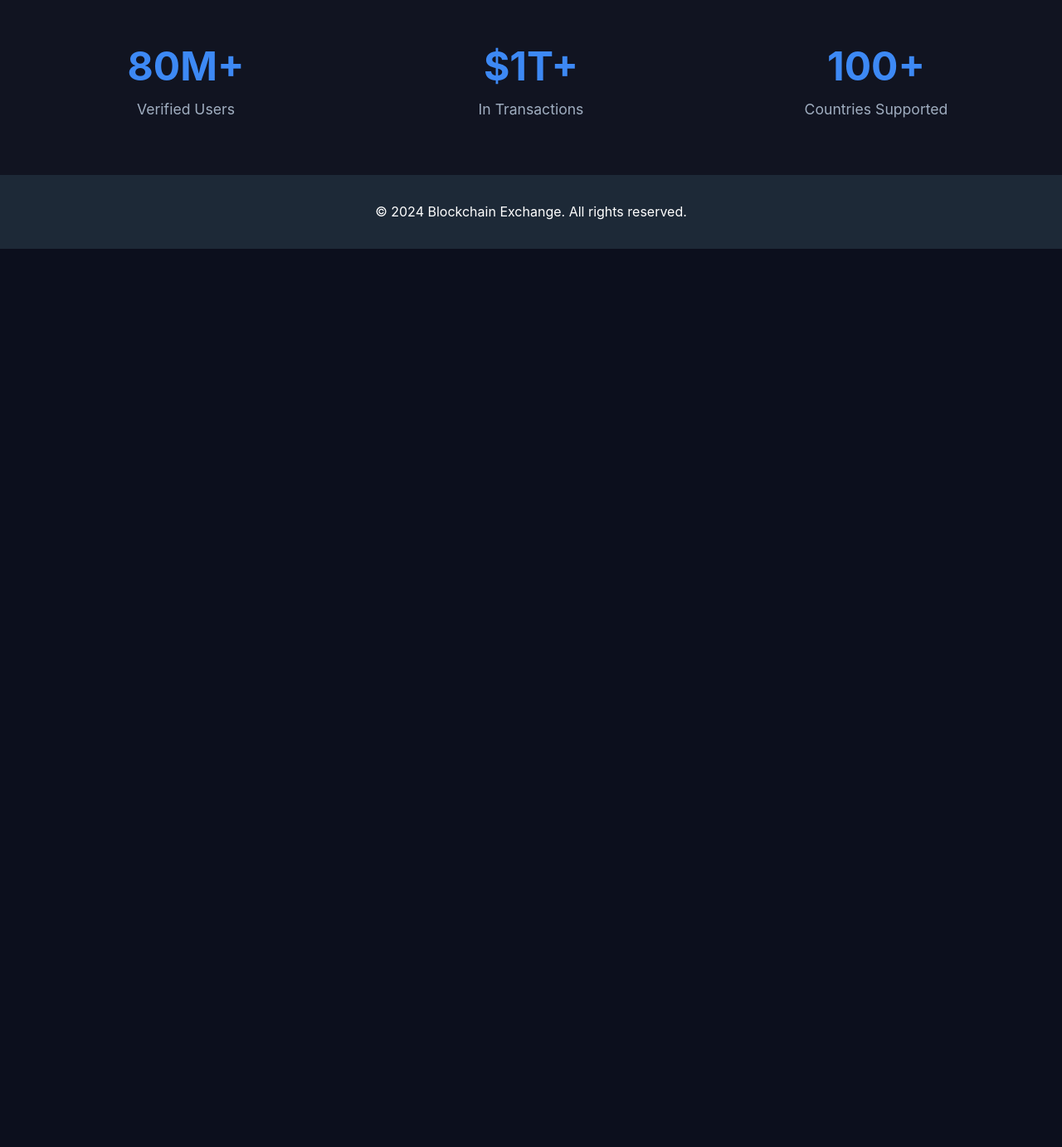
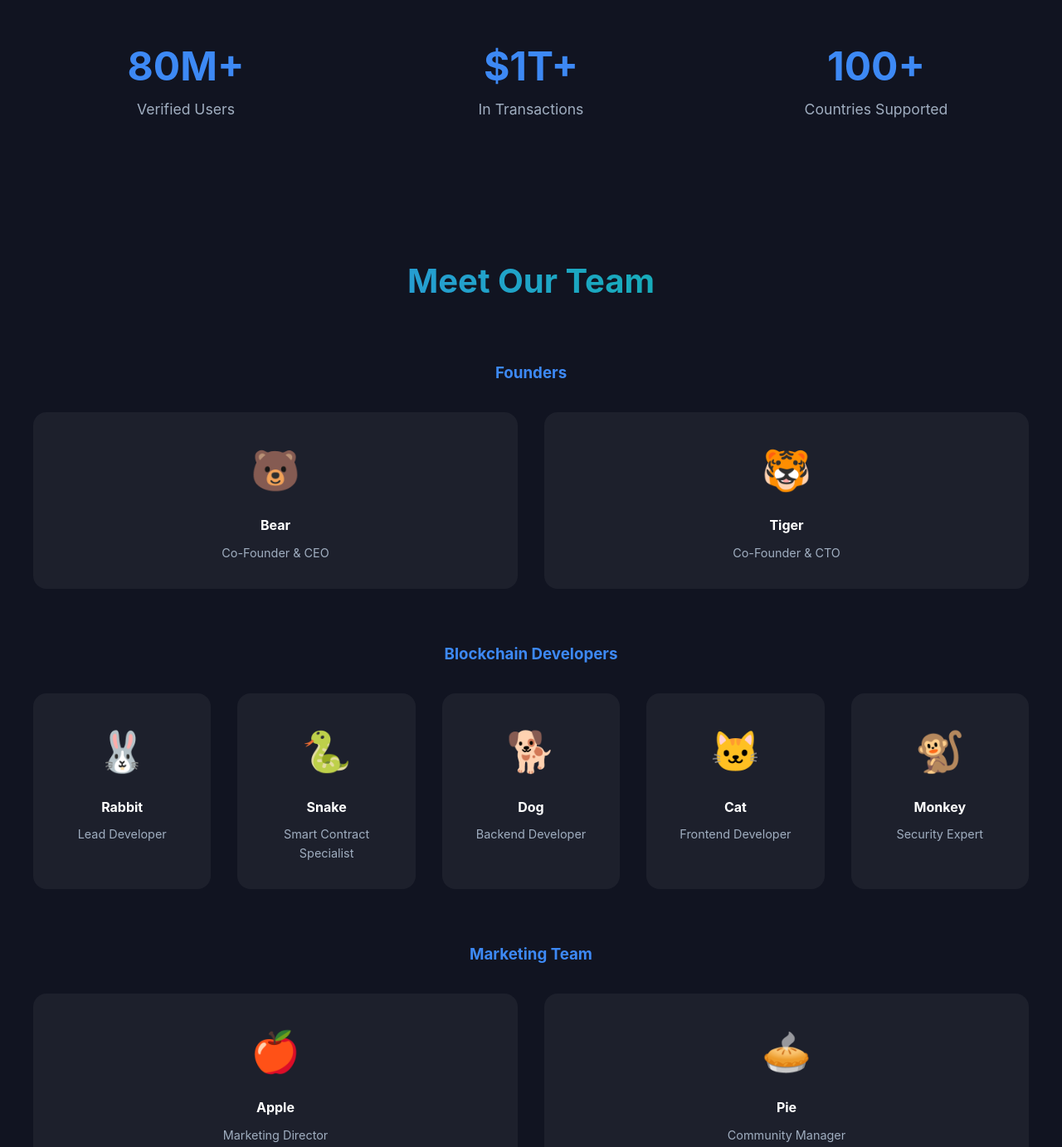
Before and after one commit to stkim-frog/homepage, a website built with Vite: page index.html in a window 1280 px wide. Shown: the part 1276-2659 px from the top of the page at 83% size. Before the commit the page ends 1576 px from the top, so only its background shows below. Built offline with nearby package versions, Linux system fonts and the light colour scheme.

Commit message:
Assistant checkpoint: Add team section with styled member cards
Assistant generated file changes:
- index.html: Add team section
- style.css: Add team section styles

---

User prompt:

add introduction our team as bear, tiger who are founder and  rabbit, snake, dog, cat, monkey as blockchain developer and apple and pie as a marketer and tank, wing as laywer

```diff
--- a/index.html
+++ b/index.html
@@ -95,6 +95,94 @@
         </div>
     </section>
 
+    <section class="team">
+        <h2>Meet Our Team</h2>
+        <div class="team-grid">
+            <!-- Founders -->
+            <div class="team-category">
+                <h3>Founders</h3>
+                <div class="team-members">
+                    <div class="team-member">
+                        <div class="member-avatar">🐻</div>
+                        <h4>Bear</h4>
+                        <p>Co-Founder & CEO</p>
+                    </div>
+                    <div class="team-member">
+                        <div class="member-avatar">🐯</div>
+                        <h4>Tiger</h4>
+                        <p>Co-Founder & CTO</p>
+                    </div>
+                </div>
+            </div>
+
+            <!-- Developers -->
+            <div class="team-category">
+                <h3>Blockchain Developers</h3>
+                <div class="team-members">
+                    <div class="team-member">
+                        <div class="member-avatar">🐰</div>
+                        <h4>Rabbit</h4>
+                        <p>Lead Developer</p>
+                    </div>
+                    <div class="team-member">
+                        <div class="member-avatar">🐍</div>
+                        <h4>Snake</h4>
+                        <p>Smart Contract Specialist</p>
+                    </div>
+                    <div class="team-member">
+                        <div class="member-avatar">🐕</div>
+                        <h4>Dog</h4>
+                        <p>Backend Developer</p>
+                    </div>
+                    <div class="team-member">
+                        <div class="member-avatar">🐱</div>
+                        <h4>Cat</h4>
+                        <p>Frontend Developer</p>
+                    </div>
+                    <div class="team-member">
+                        <div class="member-avatar">🐒</div>
+                        <h4>Monkey</h4>
+                        <p>Security Expert</p>
+                    </div>
+                </div>
+            </div>
+
+            <!-- Marketing -->
+            <div class="team-category">
+                <h3>Marketing Team</h3>
+                <div class="team-members">
+                    <div class="team-member">
+                        <div class="member-avatar">🍎</div>
+                        <h4>Apple</h4>
+                        <p>Marketing Director</p>
+                    </div>
+                    <div class="team-member">
+                        <div class="member-avatar">🥧</div>
+                        <h4>Pie</h4>
+                        <p>Community Manager</p>
+                    </div>
+                </div>
+            </div>
+
+            <!-- Legal -->
+            <div class="team-category">
+                <h3>Legal Team</h3>
+                <div class="team-members">
+                    <div class="team-member">
+                        <div class="member-avatar">🛡️</div>
+                        <h4>Tank</h4>
+                        <p>Legal Counsel</p>
+                    </div>
+                    <div class="team-member">
+                        <div class="member-avatar">🦅</div>
+                        <h4>Wing</h4>
+                        <p>Compliance Officer</p>
+                    </div>
+                </div>
+            </div>
+        </div>
+    </section>
+
     <footer>
         <div class="footer-content">
             <p>&copy; 2024 Blockchain Exchange. All rights reserved.</p>
--- a/style.css
+++ b/style.css
@@ -186,6 +186,67 @@ body {
     font-size: 1.1rem;
 }
 
+.team {
+    padding: 6rem 2rem;
+    background: rgba(255, 255, 255, 0.02);
+}
+
+.team h2 {
+    text-align: center;
+    font-size: 2.5rem;
+    margin-bottom: 4rem;
+    background: linear-gradient(90deg, var(--primary), var(--accent));
+    -webkit-background-clip: text;
+    -webkit-text-fill-color: transparent;
+}
+
+.team-grid {
+    max-width: 1200px;
+    margin: 0 auto;
+    display: flex;
+    flex-direction: column;
+    gap: 4rem;
+}
+
+.team-category h3 {
+    text-align: center;
+    margin-bottom: 2rem;
+    color: var(--primary);
+}
+
+.team-members {
+    display: grid;
+    grid-template-columns: repeat(auto-fit, minmax(200px, 1fr));
+    gap: 2rem;
+}
+
+.team-member {
+    background: rgba(255, 255, 255, 0.05);
+    padding: 2rem;
+    border-radius: 16px;
+    text-align: center;
+    transition: transform 0.3s;
+}
+
+.team-member:hover {
+    transform: translateY(-5px);
+}
+
+.member-avatar {
+    font-size: 3rem;
+    margin-bottom: 1rem;
+}
+
+.team-member h4 {
+    color: var(--text);
+    margin-bottom: 0.5rem;
+}
+
+.team-member p {
+    color: #A0AEC0;
+    font-size: 0.9rem;
+}
+
 footer {
     padding: 2rem;
     text-align: center;
```
